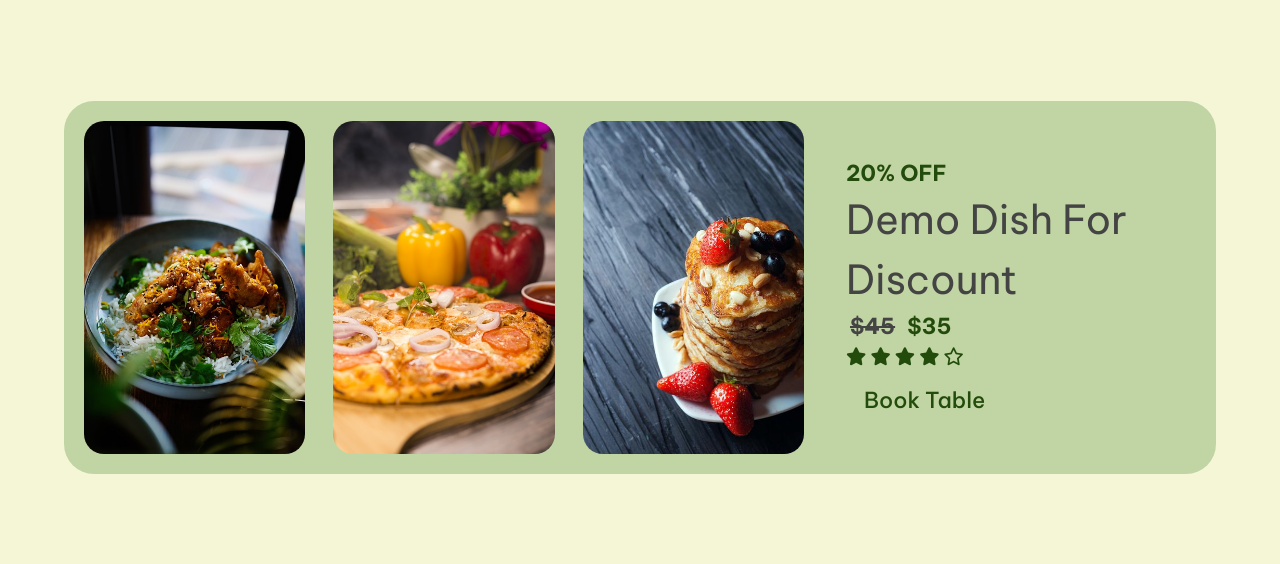
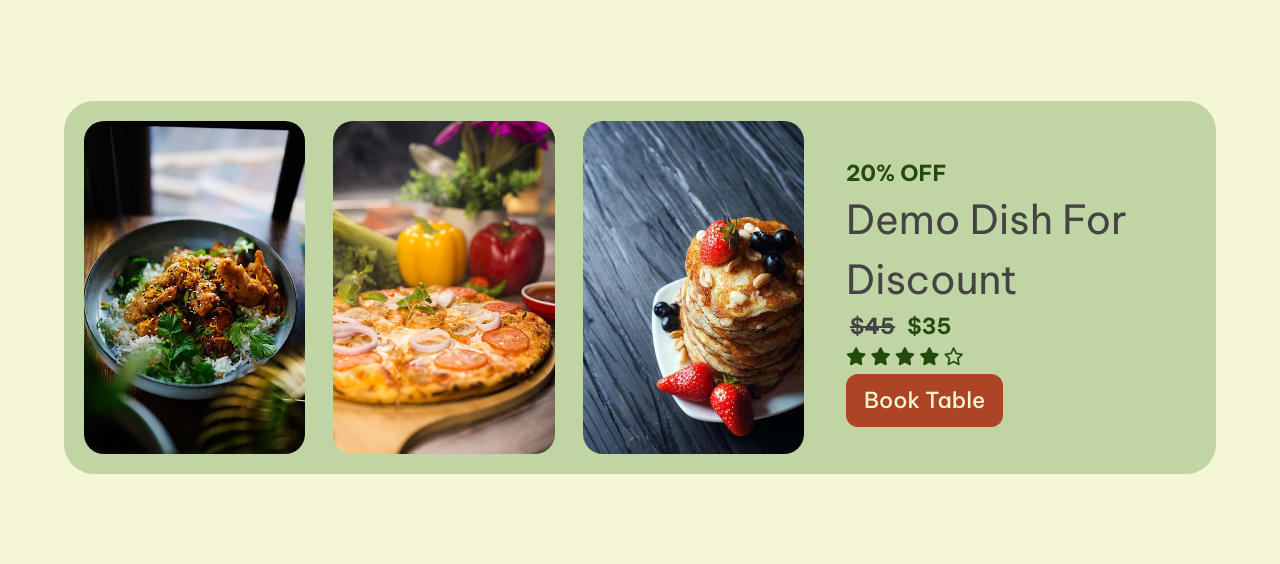
Before and after one commit to imane-webdev/shaif-s-cuisine, a plain HTML site: page index.html in a window 1280 px wide. In both pictures the pointer is over the link 924 px from the left and 3075 px from the top of the page. Shown: the part 2675-3239 px from the top of the page. Drawn offline with Linux system fonts and the light colour scheme.

Commit message:
change btn color

```diff
--- a/css/shaif-s-cuisine.css
+++ b/css/shaif-s-cuisine.css
@@ -213,6 +213,10 @@ body {
     background-color:var(--color-primary-200);
     color: var(--color-accent-200);
     cursor: pointer;
+}
+.main-btn.same:hover {
+    background-color: var(--color-primary-300);
+    color: var(--color-primary-100);
 }
 
 /* LINKS */
--- a/index.html
+++ b/index.html
@@ -284,7 +284,7 @@
                 <i class="fa-solid fa-star"></i>
                 <i class="fa-regular fa-star"></i>
               </div>
-              <a href="booking.html" class="main-btn">Book Table</a>
+              <a href="booking.html" class="main-btn same">Book Table</a>
             </div>
           </div>
         </div>
```
